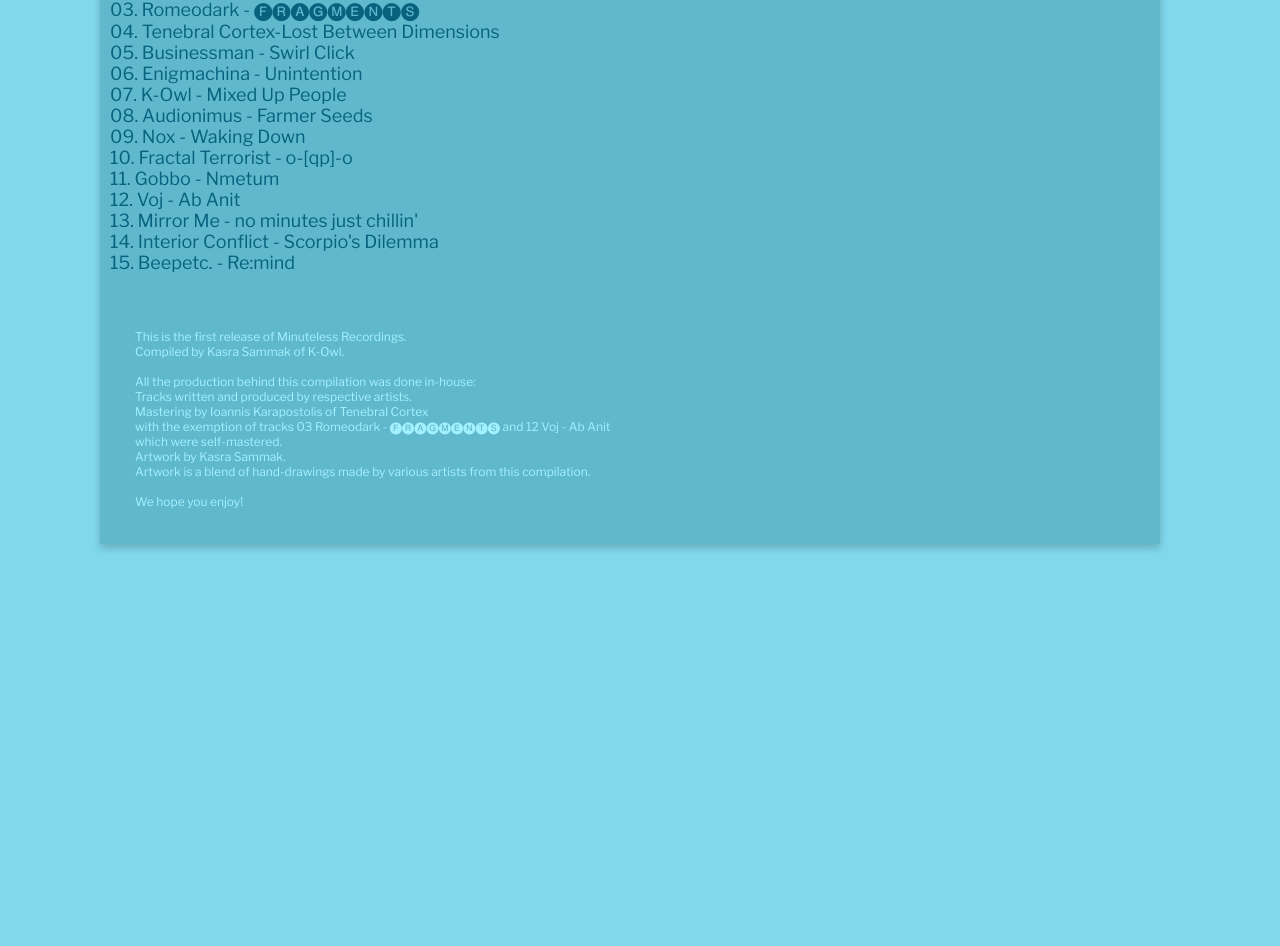
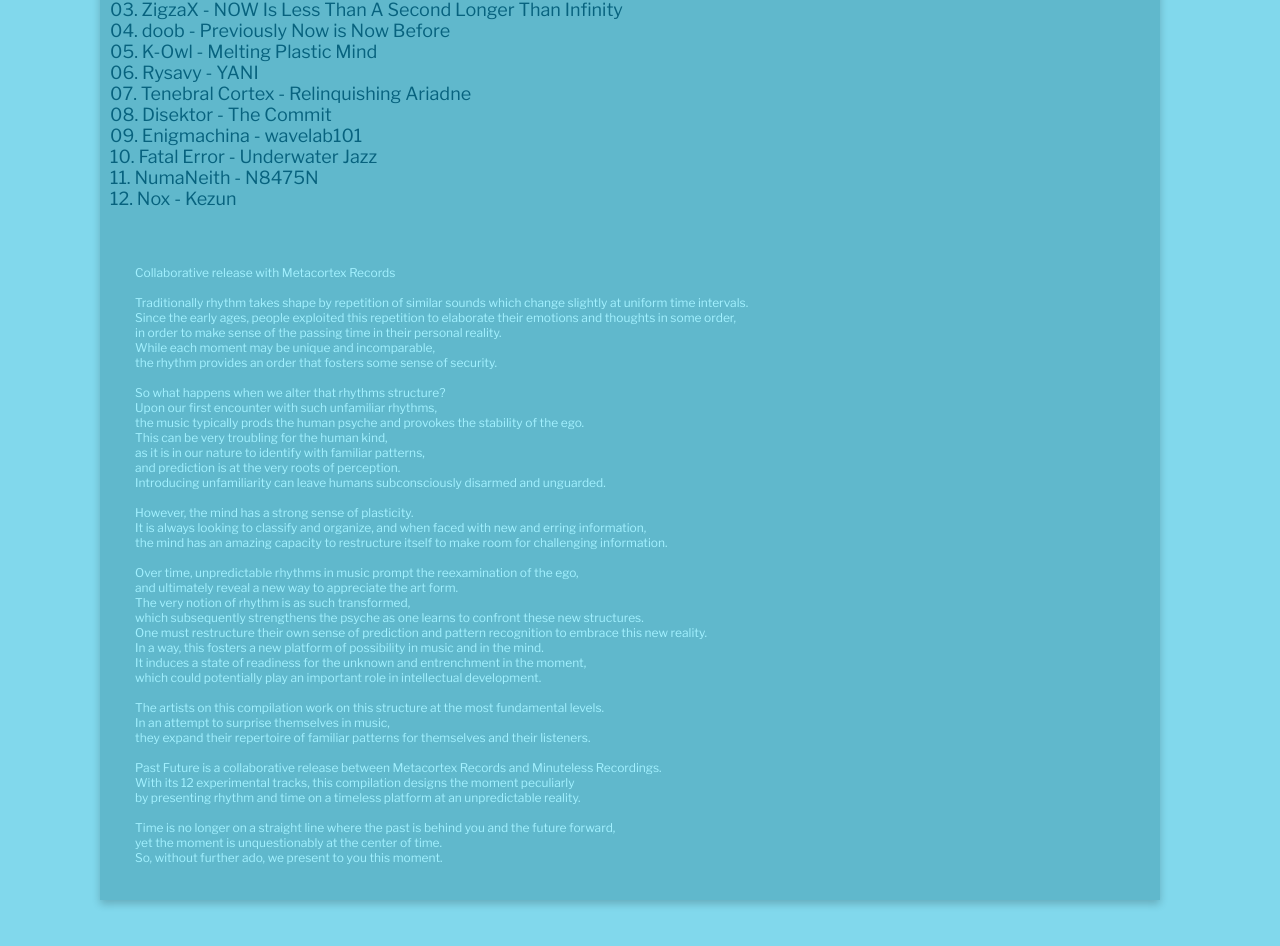
Before and after one commit to kasrasammak/minutelesswebsite, a React (Create React App) app: page /Releases in a window 1280 px wide. Shown: the part 1200-2146 px from the top of the page. Built offline with nearby package versions, Linux system fonts and the light colour scheme; the HTML template or start-up script is replaced by a standard one.

Commit message:
past future release

```diff
--- /dev/null
+++ b/src/Components/Texts/past-future.js
@@ -0,0 +1,54 @@
+import React from 'react';
+import "aos/dist/aos.css";
+
+const PastFuture = () => {
+
+    return(
+        <div>
+            <p class="description">
+                <div>Collaborative release with Metacortex Records<br></br><br></br></div>
+                <div>
+                Traditionally rhythm takes shape by repetition of similar sounds which change slightly at uniform time intervals. <br></br>
+                Since the early ages, people exploited this repetition to elaborate their emotions and thoughts in some order,<br></br>
+                in order to make sense of the passing time in their personal reality.<br></br>
+                While each moment may be unique and incomparable, <br></br>
+                the rhythm provides an order that fosters some sense of security.<br></br><br></br>
+                </div>
+                <div>So what happens when we alter that rhythms structure? <br></br>
+                Upon our first encounter with such unfamiliar rhythms, <br></br>
+                the music typically prods the human psyche and provokes the stability of the ego. <br></br>
+                This can be very troubling for the human kind, <br></br>
+                as it is in our nature to identify with familiar patterns, <br></br>
+                and prediction is at the very roots of perception. <br></br>
+                Introducing unfamiliarity can leave humans subconsciously disarmed and unguarded.<br></br><br></br></div>
+
+                <div>
+                However, the mind has a strong sense of plasticity. <br></br>
+                It is always looking to classify and organize, and when faced with new and erring information,<br></br>
+                the mind has an amazing capacity to restructure itself to make room for challenging information. <br></br><br></br>
+                </div>
+                <div>Over time, unpredictable rhythms in music prompt the reexamination of the ego, <br></br>
+                and ultimately reveal a new way to appreciate the art form. <br></br>
+                The very notion of rhythm is as such transformed, <br></br>
+                which subsequently strengthens the psyche as one learns to confront these new structures. <br></br>
+                One must restructure their own sense of prediction and pattern recognition to embrace this new reality.<br></br>
+                In a way, this fosters a new platform of possibility in music and in the mind. <br></br>
+                It induces a state of readiness for the unknown and entrenchment in the moment, <br></br>
+                which could potentially play an important role in intellectual development.<br></br><br></br></div>
+                <div>
+                The artists on this compilation work on this structure at the most fundamental levels. <br></br>
+                In an attempt to surprise themselves in music, <br></br>
+                they expand their repertoire of familiar patterns for themselves and their listeners.<br></br> <br></br>
+                Past Future is a collaborative release between Metacortex Records and Minuteless Recordings. <br></br>
+                With its 12 experimental tracks, this compilation designs the moment peculiarly <br></br>
+                by presenting rhythm and time on a timeless platform at an unpredictable reality. <br></br><br></br>
+                Time is no longer on a straight line where the past is behind you and the future forward, <br></br>
+                yet the moment is unquestionably at the center of time. <br></br>
+                So, without further ado, we present to you this moment.
+                </div>
+            </p>
+        </div>
+    )
+}
+
+export default PastFuture;
--- a/src/News.js
+++ b/src/News.js
@@ -14,9 +14,16 @@ function News(){
   return(
     <div className="centerDoc">
       <h1 className="headers">News</h1>
+      <div color="white">
+        More news coming soon!
+      </div>
+      <div>--------------------------------------------------------- </div>
+      <div>--------------------------------------------------------- </div>
       <div>
-        <img data-aos="fade-up" id="news" src={ flyer2 } alt="flyer_image"></img>
+        <img data-aos="fade-up" id="news" src={ flyer2 } alt="flyer_image" width="666px"></img>
       </div>
+      <div>--------------------------------------------------------- </div>
+      <div>--------------------------------------------------------- </div>
       <div>
         <img data-aos="fade-up" id="news" src={ flyer } alt="flyer_image"></img>
       </div>
--- a/src/consts.js
+++ b/src/consts.js
@@ -6,6 +6,7 @@ import Pul  from './Components/Texts/pulviemscri_text.js'
 import Rys  from './Components/Texts/rysavy2_text.js'
 import Nox  from './Components/Texts/nox_text.js'
 import Rys25  from './Components/Texts/rysavy-25_text.js'
+import PastFuture from './Components/Texts/past-future.js'
 
 
 //RELEASES
@@ -349,13 +350,66 @@ const rysavy25 = [
         title: "25. Yoro"
     }
     ]
+    const past_future = [
+        {
+            href: "https://drive.google.com/file/d/1OCYk7QX6CL4qh25r1Wy2Vh24JsTpojgA/view?usp=sharing",
+            title: "01. dinAzor - Irregular"
+        },
+        {
+            href: "https://drive.google.com/file/d/1SFdRwCon8Ns3M6tThloZ-HIw1VzdUyBq/view?usp=sharing",
+            title: "02. Alien Lazer Baby - Everyone Does Things Differently"
+        },
+        {
+            href: "https://drive.google.com/file/d/1qs9we7R4rqYC89Aczve-EQZYqiChji-L/view?usp=sharing",
+            title: "03. ZigzaX - NOW Is Less Than A Second Longer Than Infinity",
+        },
+        {
+            href: "https://drive.google.com/file/d/1YRwkPQA-QqE-ZEX5Qpwmpjtj3ucU_jX5/view?usp=sharing",
+            title: "04. doob - Previously Now is Now Before",
+        },
+        {
+            href: "https://drive.google.com/file/d/1C3SrBqeyHHUPG85mYyFLPRhvPBve-LFy/view?usp=sharing",
+            title: "05. K-Owl - Melting Plastic Mind"
+        },
+        {
+            href: "https://drive.google.com/file/d/1eF3j2D3U-9Jnu0MtfaHMFHPEEHrsFwud/view?usp=sharing",
+            title: "06. Rysavy - YANI"
+        },
+        {
+            href: "https://drive.google.com/file/d/1jYh84UfBH6oUHdcmkPikX1Z8hTmw7mfv/view?usp=sharing",
+            title: "07. Tenebral Cortex - Relinquishing Ariadne"
+        },
+        {
+            href: "https://drive.google.com/file/d/1nLu_03zbQ2woH9oG8z44t3h5JgR5qFGk/view?usp=sharing",
+            title: "08. Disektor - The Commit"
+        },
+        {
+            href: "https://drive.google.com/file/d/1Sz4F0iXslvHnc9CP3REjniVAnPCu-3ET/view?usp=sharing",
+            title: "09. Enigmachina - wavelab101"
+        },
+        {
+            href: "https://drive.google.com/file/d/1PRcSXSyXvWjK2ovP-hwoKQGWioAJFCrV/view?usp=sharing",
+            title: "10. Fatal Error - Underwater Jazz"
+        },
+        {
+            href: "https://drive.google.com/file/d/1yZc9kfwQeYaE2NQ_1wv47RbGP5ZqbRab/view?usp=sharing",
+            title: "11. NumaNeith - N8475N"
+        },
+        {
+            href: "https://drive.google.com/file/d/11hZhhX5Hhq5GJT6q4gCRfyD1ZydpHdTB/view?usp=sharing",
+            title: "12. Nox - Kezun"
+        }
+    ]
+//Create Link from Google Photos (Share Button), then paste link here:
+//https://www.labnol.org/embed/google/photos/
 const covers = [
     "https://lh3.googleusercontent.com/CBsrSflHqrrAMW1WV8-gYAl28BhWe8NxwDwjvHHtvy7JbuWzCQ1uQ56W8BDBcZOUhHOFxPjfgCpx1uTKS3rGsNPBiLmzNTqb8_JjMlrcpLgEEUtFztCQeAmQtLh--qE3JltjfIg3=w2400",
     "https://lh3.googleusercontent.com/VuckXlWcs6qtJ-HuyhuOf9aRKCbR1Vnmwb_I5CSBKf-g4s12CV9AThtuawbpej_tLSjix-RMLriqjaIHK8VXFoScRgUFCPr842ErBs16akf3qG69QqkejyKF711Ce5M3A-dE5VpM=w2400",
     "https://lh3.googleusercontent.com/5fQX314vDdeMrFRUj3W6JJEnXbO9NU9upezlUU1ibGx3134_SAYMEqdW84Q_ytZXzMFMcXRZCH_Lb9d7pyKXqD6RHD8AuLBIwA4cmevJ0-04xsISEomaGXivPN8ALhaeQtp15Cbp=w2400",
     "https://lh3.googleusercontent.com/ftJbuZ0zYcYw5l_vextZP8XXTDvQFbcFSYUIxKjerDkie_pKa321NHDeo2fBMexUwYzvthL1yYWp3EQp1bvVve6A8u8qIQi6s7DckCKtudbzWFwFC5gA_bN_Mfo7NXUmwWlU2tdY=w2400",
     "https://lh3.googleusercontent.com/iIrFEJBNmB2CzfJJnqdLEENUwt_9HGyNfieLuczt3THx_VZdPOxXzJxkn-QvstoAGnnu6sR4A41qfbSiQ66_kbxkEGUjAiSupkXOyAqfxozIlMRvvS0eFJrxhW5QOjW4hLhC6VAILw=w2400",
-    "https://lh3.googleusercontent.com/_pjs5oeAt1WPVVPcDrTriQaLLm_AyU7oGXSrIs7VQyfz1FNlDyHr_fJ6STVKoz9SUEwq5xLmglKNIGSTAop2wVfv_tgaYT4z4T4TjOeWZ7XQH6O87xdl-B9ua9_BP7Tw8cnO3ZgZTA=w2400"
+    "https://lh3.googleusercontent.com/_pjs5oeAt1WPVVPcDrTriQaLLm_AyU7oGXSrIs7VQyfz1FNlDyHr_fJ6STVKoz9SUEwq5xLmglKNIGSTAop2wVfv_tgaYT4z4T4TjOeWZ7XQH6O87xdl-B9ua9_BP7Tw8cnO3ZgZTA=w2400",
+    "https://lh3.googleusercontent.com/E_OtSEeFKno-t5w4vAVDlhDLCbRVlx67d9ec8fYQe8HTPGZjeEWw_rJ4TdaqaDx5IKts4x94XhkN1Qa5lmp_yc5HwJFTjnbIhcJ1iQSDTv2xz6cJhlnCvpNYRGVa2Vm-oZRCnWAQuA=w2400"
   ]
 const dl = [
 "https://drive.google.com/drive/folders/1oJjItBypWsJUCULm_YsKeVI_P-9pMPwc?usp=sharing",
@@ -363,7 +417,9 @@ const dl = [
 "https://drive.google.com/drive/folders/15FwSTmChke0k7bbtPiCnDvejYCaHqsX-?usp=sharing",
 "https://drive.google.com/drive/folders/1ocpx2A7tPZjNL88HT3kquzruoXpM3uku?usp=sharing",
 "https://drive.google.com/drive/folders/11w1A7Sm76mmXyCcS8sBnXRZaEf8w5i5X?usp=sharing",
-"https://drive.google.com/drive/folders/1CVqjpQoajy272B_odxQu-iElNKI7ukTU?usp=sharing"
+"https://drive.google.com/drive/folders/1CVqjpQoajy272B_odxQu-iElNKI7ukTU?usp=sharing",
+"https://drive.google.com/drive/folders/1shmML_wiEaR_AWGg7jR28TFXlJCop4IC?usp=sharing",
+"https://drive.google.com/drive/folders/1shmML_wiEaR_AWGg7jR28TFXlJCop4IC?usp=sharing"
 ]
 const releaseInfo = [
 {
@@ -405,17 +461,51 @@ const releaseInfo = [
     album_name: "RYSAVY-25",
     artist_name: "rysavy",
     title: "written and produced by Rysavy",
-    dl_text: "Out now!",
+    dl_text: "Download Full Album Here",
     description: <Rys25/>
 },
-
+{
+    album_name: "Past Future",
+    artist_name: "",
+    title: "written and produced by Various Artists",
+    dl_text: "Out now!",
+    description: <PastFuture/>
+},
 ]
 export const releases = [
     {
-        "cover": covers[0],
-        "dl": dl[0],
-        "releaseInfo": releaseInfo[0],
-        "tracklists": minuteless,
+        "cover": covers[6],
+        "dl": dl[6],
+        "releaseInfo": releaseInfo[6],
+        "tracklists": past_future,
+        "fade": "fade-right"
+    },
+    {
+        "cover": covers[5],
+        "dl": dl[5],
+        "releaseInfo": releaseInfo[5],
+        "tracklists": rysavy25,
+        "fade": "fade-left"
+    },
+    {
+        "cover": covers[4],
+        "dl": dl[4],
+        "releaseInfo": releaseInfo[4],
+        "tracklists": rysavy2,
+        "fade": "fade-left"
+    },
+    {
+        "cover": covers[3],
+        "dl": dl[3],
+        "releaseInfo": releaseInfo[3],
+        "tracklists": pulviemscri,
+        "fade": "fade-right"
+    },
+    {
+        "cover": covers[2],
+        "dl": dl[2],
+        "releaseInfo": releaseInfo[2],
+        "tracklists": arduous,
         "fade": "fade-left"
     },
     {
@@ -426,31 +516,10 @@ export const releases = [
         "fade": "fade-right"
     },
     {
-        "cover": covers[2],
-        "dl": dl[2],
-        "releaseInfo": releaseInfo[2],
-        "tracklists": arduous,
-        "fade": "fade-left"
-    },
-    {
-        "cover": covers[3],
-        "dl": dl[3],
-        "releaseInfo": releaseInfo[3],
-        "tracklists": pulviemscri,
-        "fade": "fade-right"
-    },
-    {
-        "cover": covers[4],
-        "dl": dl[4],
-        "releaseInfo": releaseInfo[4],
-        "tracklists": rysavy2,
-        "fade": "fade-left"
-    },
-    {
-        "cover": covers[5],
-        "dl": dl[5],
-        "releaseInfo": releaseInfo[5],
-        "tracklists": rysavy25,
+        "cover": covers[0],
+        "dl": dl[0],
+        "releaseInfo": releaseInfo[0],
+        "tracklists": minuteless,
         "fade": "fade-left"
     },
 ]
```
